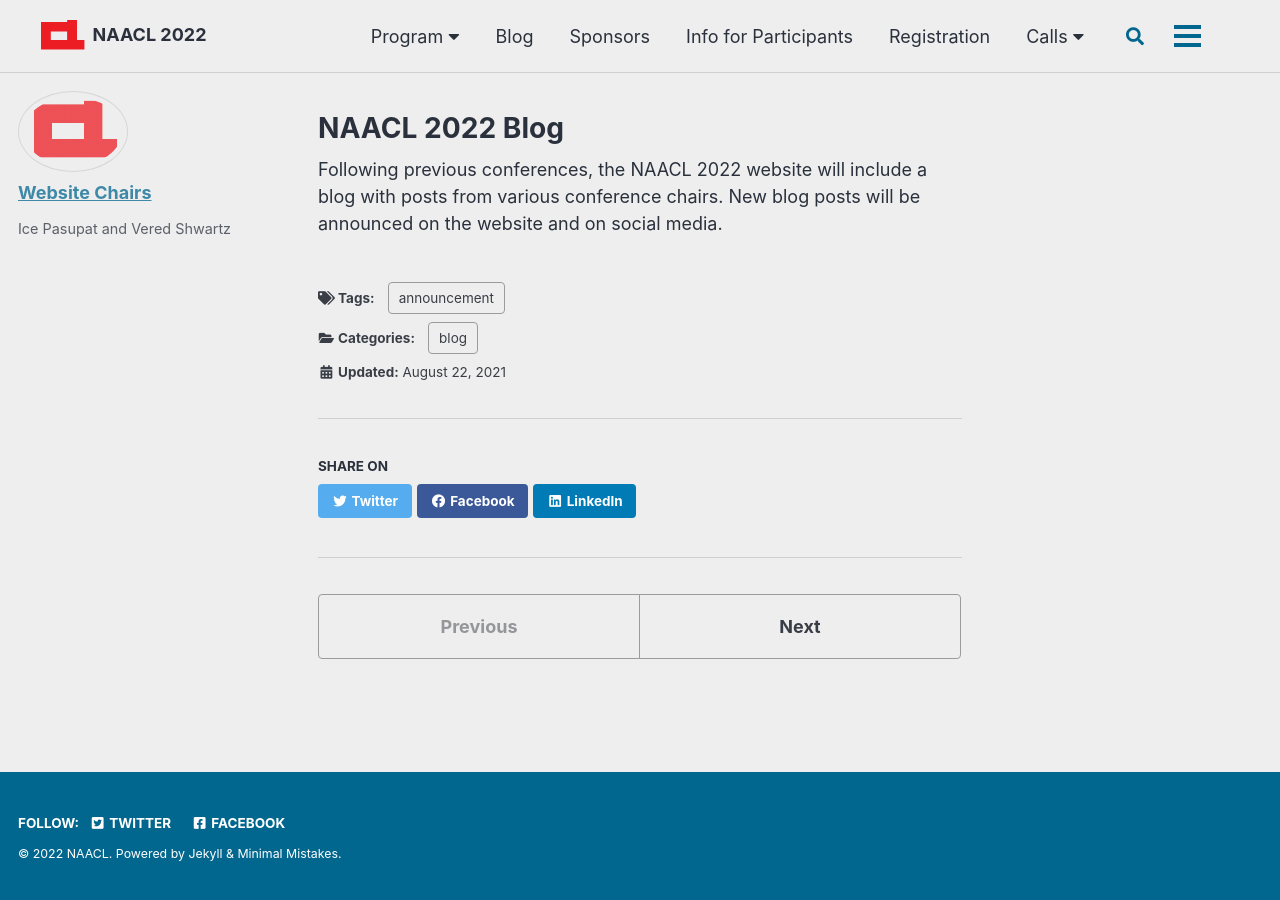
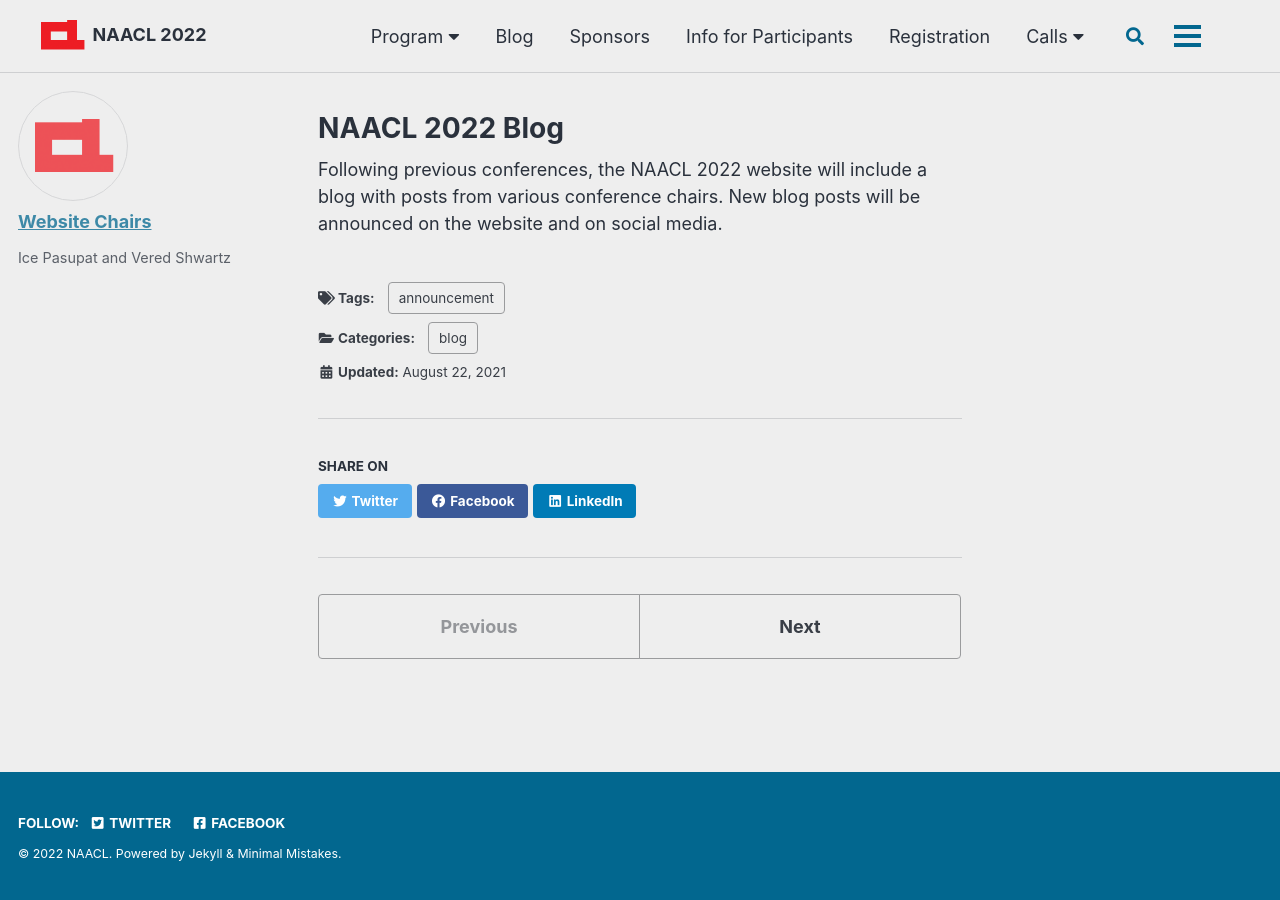
Before and after one commit to naacl-org/naacl-2022-website, a Jekyll site: the page built from _posts/2021-08-22-NAACL-2022-blog.md, in a window 1280 px wide. Built offline with Jekyll 4.4.1, drawn with Linux system fonts in a browser that asks for light colours; cached includes are drawn as plain includes; comment, search, counter and statistics services are not loaded.

Commit message:
Logo is now square

```diff
--- a/_data/authors.yml
+++ b/_data/authors.yml
@@ -3,19 +3,19 @@
 website-chairs:
   name        : "Website Chairs"
   bio         : "Ice Pasupat and Vered Shwartz"
-  avatar      : "assets/images/logos/acl-logo.png"
+  avatar      : "assets/images/logos/acl-logo-square.png"
 
 diversity-chairs:
   name        : "Diversity and Inclusion Chairs"
   bio         : "Diversity and Inclusion Chairs"
-  avatar      : "assets/images/logos/acl-logo.png"
+  avatar      : "assets/images/logos/acl-logo-square.png"
 
 program-chairs:
   name        : "Program Chairs"
   bio         : "Marine Carpuat, Marie-Catherine de Marneffe, and Ivan Vladimir Meza Ruiz"
-  avatar      : "assets/images/logos/acl-logo.png"
+  avatar      : "assets/images/logos/acl-logo-square.png"
 
 reproducibility-chairs:
   name        : "Reproducibility Chairs"
   bio         : "Daniel Deutsch, Yash Kumar Lal, Annie Louis, Pete Walsh, Jesse Dodge, Niranjan Balasubramanian"
-  avatar      : "assets/images/logos/acl-logo.png"
+  avatar      : "assets/images/logos/acl-logo-square.png"
```
Also changed, not shown: assets/images/logos/acl-logo-square.png (added).
